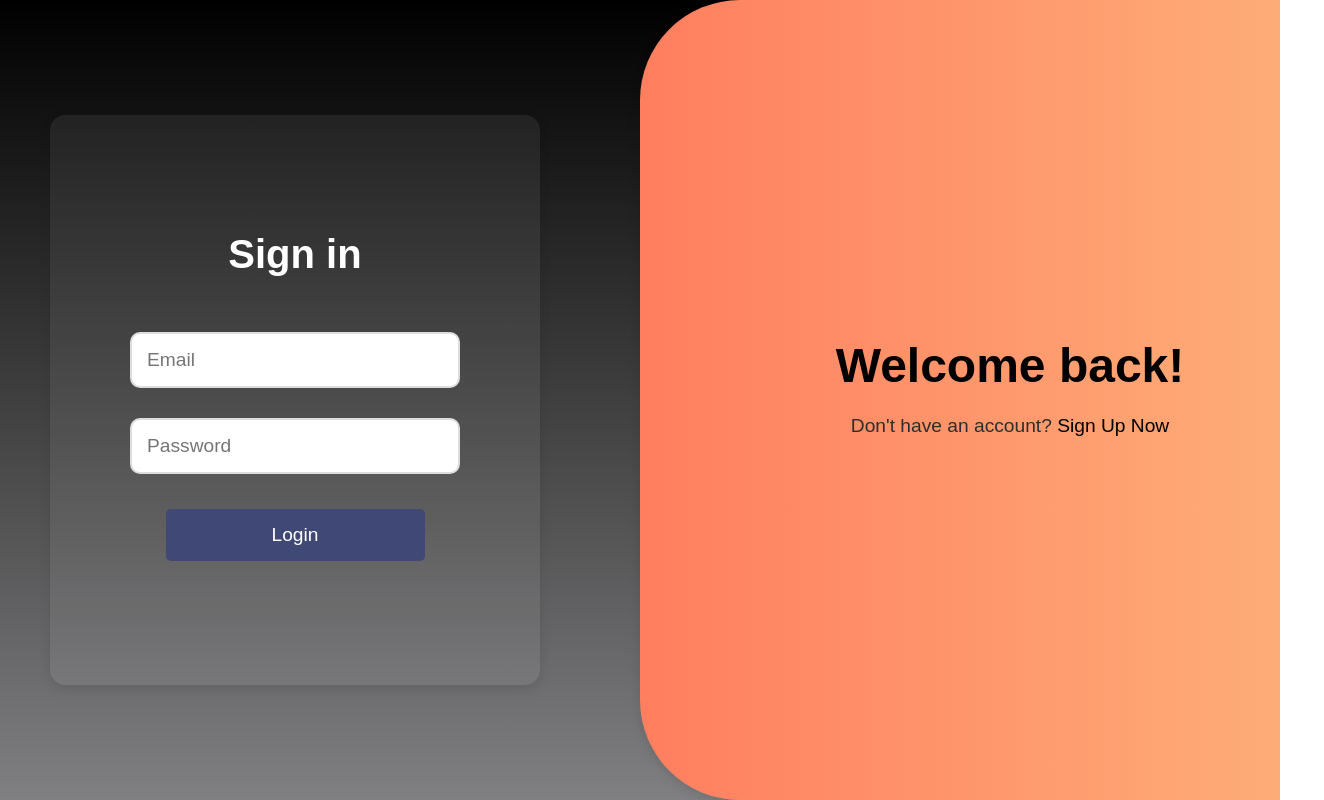
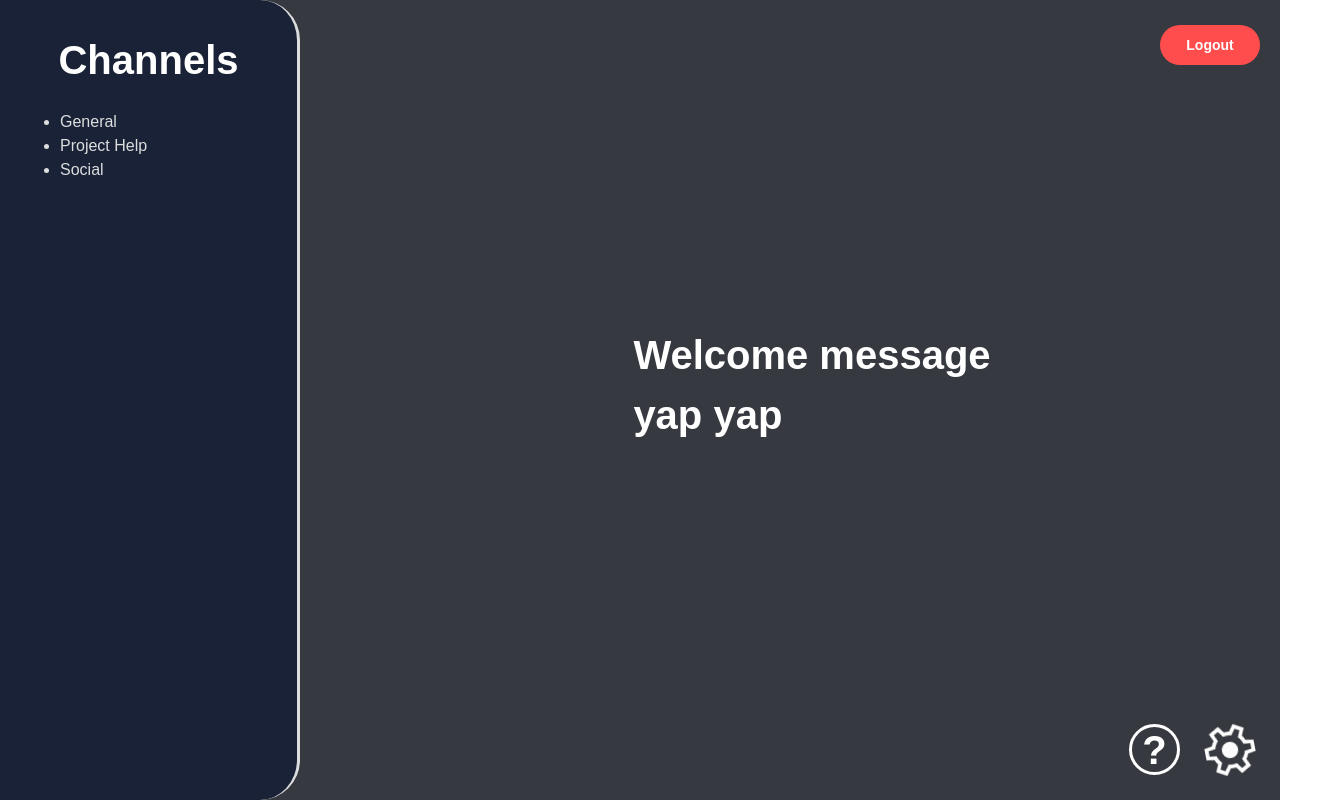
Before and after one commit to AK-23-23/SOEN_341_PROJECT, a React (Vite) app in the folder react-app/: page /dashboard in a window 1280 px wide. Shown: the whole page, 1324 px wide, since content can reach past the window. Built offline with nearby package versions, Linux system fonts and the light colour scheme; no server answers.

Commit message:
Added a path to the dashboard when users login, added animations

```diff
--- a/react-app/src/App.jsx
+++ b/react-app/src/App.jsx
@@ -9,8 +9,12 @@ function App() {
   return (
     <div className="app-container">
       <AuthProvider>
-      <LoginRegisterPage />
-      {/*<Dashboard />*/}
+        <Router>
+          <Routes>
+            <Route path="/" element={<LoginRegisterPage />} />
+            <Route path="/dashboard" element={<Dashboard />} />
+          </Routes>
+        </Router>
       </AuthProvider>
     </div>
   );
--- a/react-app/src/Dashboard.css
+++ b/react-app/src/Dashboard.css
@@ -82,14 +82,9 @@ body {
     text-align: center;
     font-weight: bold;
     transition: width 0.5s ease, background-color 0.5s ease;
-    animation: spin 5s linear infinite, oscillate 2s ease-in-out infinite;
+
 }
 
-@keyframes oscillate {
-    0% { transform: rotate(-30deg); }
-    50% { transform: rotate(30deg); }
-    100% { transform: rotate(-30deg); }
-}
 
 .help:hover {
     color: #000000;
@@ -151,3 +146,40 @@ body {
 .popup button:hover {
     background-color: lightgray;
 }
+
+
+
+  #logout-button {
+    position: absolute;
+    top: 5px;
+    right: 20px;
+    padding: 6px 12px;
+    background-color: #ff4d4d;
+    color: white;
+    border-radius: 20px;
+    cursor: pointer;
+    font-size: 14px;
+    font-weight: 700;
+    transition: background-color 0.2s ease;
+    width: 100px;
+    height: 40px;
+  }
+
+  #logout-button:hover {
+    background-color: #880f0f;
+  }
+
+  .fade-in {
+    opacity: 0;
+    animation: fadeIn 1s ease-in forwards;
+
+  }
+
+  @keyframes fadeIn {
+    from {
+      opacity: 0;
+    }
+    to {
+      opacity: 1;
+    }
+  }
--- a/react-app/src/Dashboard.jsx
+++ b/react-app/src/Dashboard.jsx
@@ -1,12 +1,34 @@
 import React, { useState, useEffect } from 'react';
+import { useNavigate } from "react-router-dom";
+import { auth } from "./firebase";
+import { signOut } from "firebase/auth";
 import './Dashboard.css';
 
 const Dashboard = () => {
   const [showPopup, setShowPopup] = useState(false);
+  const [fadeIn, setFadeIn] = useState(false);
+  const navigate = useNavigate();
+
 
   const handleHelpClick = () => {
     setShowPopup(!showPopup);
   };
+
+
+  const handleLogout = async () => {
+    try {
+      setFadeIn(false);
+      await new Promise((resolve) => setTimeout(resolve, 500));
+      await signOut(auth);
+      navigate("/");
+    } catch (error) {
+      console.error("Error logging out:", error);
+    }
+  };
+
+  useEffect(() => {
+    setFadeIn(true);
+  }, []);
 
   useEffect(() => {
     const link = document.createElement("link");
@@ -16,7 +38,7 @@ const Dashboard = () => {
   }, []);
 
   return (
-    <div className="dashboard">
+    <div className={`dashboard ${fadeIn ? 'fade-in' : 'fade-out'}`}>
       <div className="sidebar">
         <h2 id='channeltitle'>Channels</h2>
         <ul>
@@ -30,12 +52,16 @@ const Dashboard = () => {
           <h2 id='Welcome'>Welcome message <br /> yap yap</h2>
         </div>
 
+
+        <button id="logout-button" onClick={handleLogout}>
+          Logout
+        </button>
+
         <span className="material-symbols-outlined">settings</span>
 
         <span className="help" onClick={handleHelpClick}>
           ?
         </span>
-
 
         <div className={`popup-overlay ${showPopup ? 'active' : ''}`}>
           <div className="popup">
--- a/react-app/src/LoginRegisterPage.jsx
+++ b/react-app/src/LoginRegisterPage.jsx
@@ -1,15 +1,15 @@
-import React, { useState, useEffect, Alert } from "react";
+import React, { useState, useEffect } from "react";
 import "./LoginRegisterPage.css";
-import { getFirestore, doc, setDoc, collection, query, where, getDocs, getDoc } from 'firebase/firestore';
+import { getFirestore, doc, setDoc } from 'firebase/firestore';
 import { auth, db } from './firebase';
-import { createUserWithEmailAndPassword, signInWithCredential, signInWithEmailAndPassword } from 'firebase/auth';
+import { createUserWithEmailAndPassword, signInWithEmailAndPassword } from 'firebase/auth';
 import { useAuth } from "../context/AuthContext";
-
+import { useNavigate } from "react-router-dom";
 
 function LoginRegisterPage() {
   const [isSignUp, setIsSignUp] = useState(false);
   const [fadeIn, setFadeIn] = useState(false);
-  const [loading, setLoading] = useState(false)
+  const [loading, setLoading] = useState(false);
   const [userType, setUserType] = useState('user');
   const [username, setUsername] = useState("");
   const [email, setEmail] = useState("");
@@ -17,7 +17,7 @@ function LoginRegisterPage() {
   const [error, setError] = useState("");
   const [successMessage, setSuccessMessage] = useState("");
   const { signup } = useAuth();
-
+  const navigate = useNavigate();
 
   const validateInputs = () => {
     const emailValid = email && /\S+@\S+\.\S+/.test(email);
@@ -35,10 +35,8 @@ function LoginRegisterPage() {
   async function handleLogin(e) {
     e.preventDefault();
 
-
     setError("");
     setSuccessMessage("");
-
 
     if (!email) {
       setError("Email is required.");
@@ -56,7 +54,6 @@ function LoginRegisterPage() {
     }
 
     try {
-
       await signInWithEmailAndPassword(auth, email, password);
       setSuccessMessage("Successfully logged in!");
       navigate("/dashboard");
@@ -75,7 +72,6 @@ function LoginRegisterPage() {
 
   const db = getFirestore();
 
-
   useEffect(() => {
     setTimeout(() => {
       setFadeIn(true);
@@ -88,7 +84,6 @@ function LoginRegisterPage() {
     setSuccessMessage("");
     setLoading(true);
 
-
     if (!email.includes('@') || !email.includes('.')) {
       setError("Please enter a valid email address.");
       setLoading(false);
@@ -97,21 +92,18 @@ function LoginRegisterPage() {
 
     try {
       if (isSignUp) {
-
         const userCredential = await signup(email, password);
         const user = userCredential.user;
         await setDoc(doc(db, "users", user.uid), {
           username: username,
           email: email,
           userType: userType
-
         });
         setSuccessMessage("Successfully signed up! You can now Login with the account created.");
       }
     } catch (err) {
       console.error("Authentication Error:", err);
       if (!isSignUp) {
-
         if (err.code === "auth/wrong-password") {
           setError("Incorrect password. Please try again.");
         } else if (err.code === "auth/user-not-found") {
@@ -122,7 +114,7 @@ function LoginRegisterPage() {
       } else {
         setError("Failed to create an account: " + err.message);
       }
-    } finally{
+    } finally {
       setLoading(false);
     }
   }
@@ -130,7 +122,6 @@ function LoginRegisterPage() {
   return (
     <div className={`auth-wrapper ${fadeIn ? "fade-in" : ""}`}>
       <div className="auth-container">
-
         <div className="login-container">
           <div className="form-box sign-in">
             <h2>Sign in</h2>
@@ -139,27 +130,37 @@ function LoginRegisterPage() {
             <input
               type="text"
               placeholder="Email"
-            value={email} onChange={(e) => setEmail(e.target.value)}
+              value={email}
+              onChange={(e) => setEmail(e.target.value)}
               required
             />
             <input
               type="password"
               placeholder="Password"
-            value={password} onChange={(e) => setPassword(e.target.value)}
+              value={password}
+              onChange={(e) => setPassword(e.target.value)}
               required
             />
             <button
-            type="submit" disabled={loading} onClick={handleLogin}>Login</button>
+              type="submit"
+              disabled={loading}
+              onClick={handleLogin}
+            >
+              Login
+            </button>
           </div>
         </div>
-
 
         <div className="sign-up-container">
           <div className="form-box sign-up">
             <h2>{isSignUp ? "Create an Account" : "Sign In"}</h2>
             {error && <div className="error">{error}</div>}
             {successMessage && <div className="success">{successMessage}</div>}
-            <select className="user-type-selection" value={userType} onChange={(e) => setUserType(e.target.value)}>
+            <select
+              className="user-type-selection"
+              value={userType}
+              onChange={(e) => setUserType(e.target.value)}
+            >
               <option value="User">User</option>
               <option value="Admin">Admin</option>
             </select>
@@ -183,10 +184,11 @@ function LoginRegisterPage() {
               value={password}
               onChange={(e) => setPassword(e.target.value)}
             />
-
-
-
-            <button type="submit" disabled={loading} onClick={handleRegisterForm}>
+            <button
+              type="submit"
+              disabled={loading}
+              onClick={handleRegisterForm}
+            >
               {isSignUp ? "Sign Up" : "Login"}
             </button>
             <p onClick={() => setIsSignUp(!isSignUp)}>
@@ -195,9 +197,7 @@ function LoginRegisterPage() {
           </div>
         </div>
 
-
         <div className={`overlay ${isSignUp ? "move-left" : ""}`}>
-
           {isSignUp ? (
             <>
               <h1 className="overlay-text">Join us!</h1>
```
Also changed, not shown: react-app/src/firebase.js (+7 -7 lines). Lines whose indentation alone changed are shown as unchanged.
